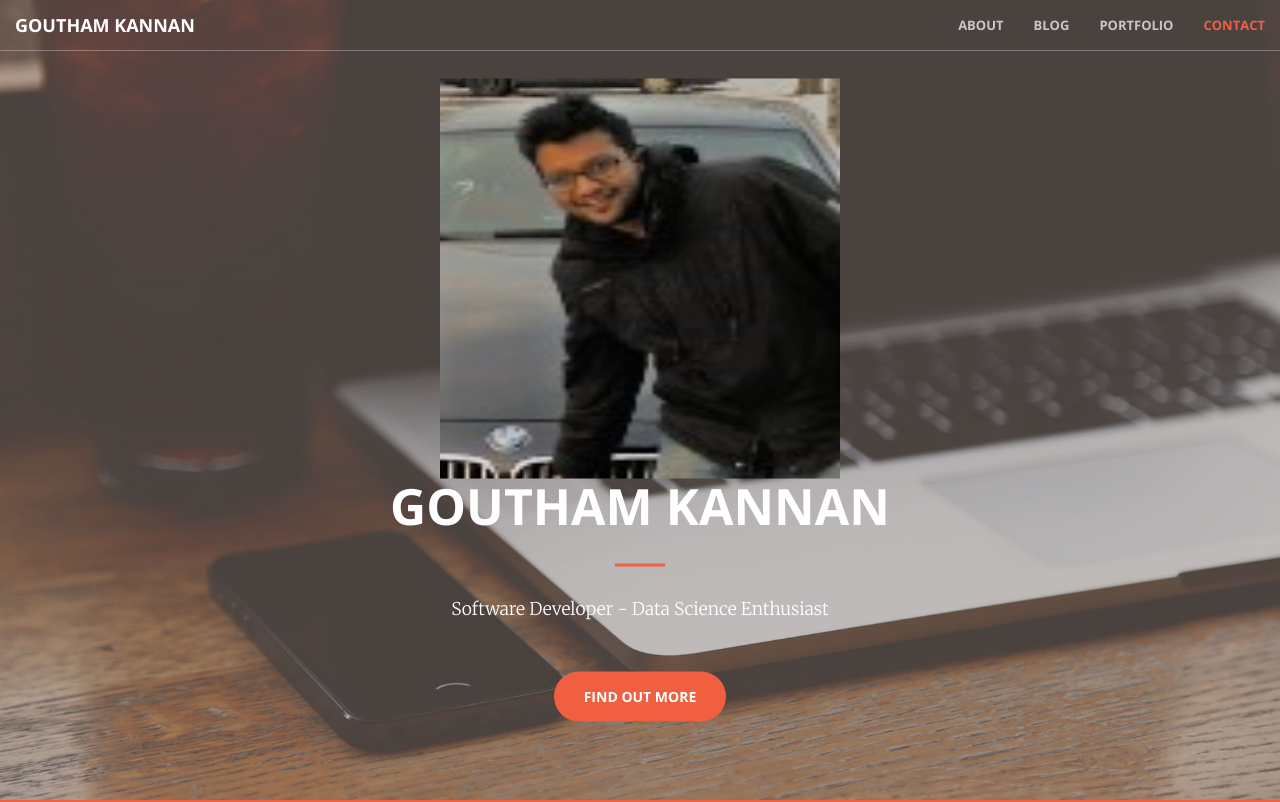
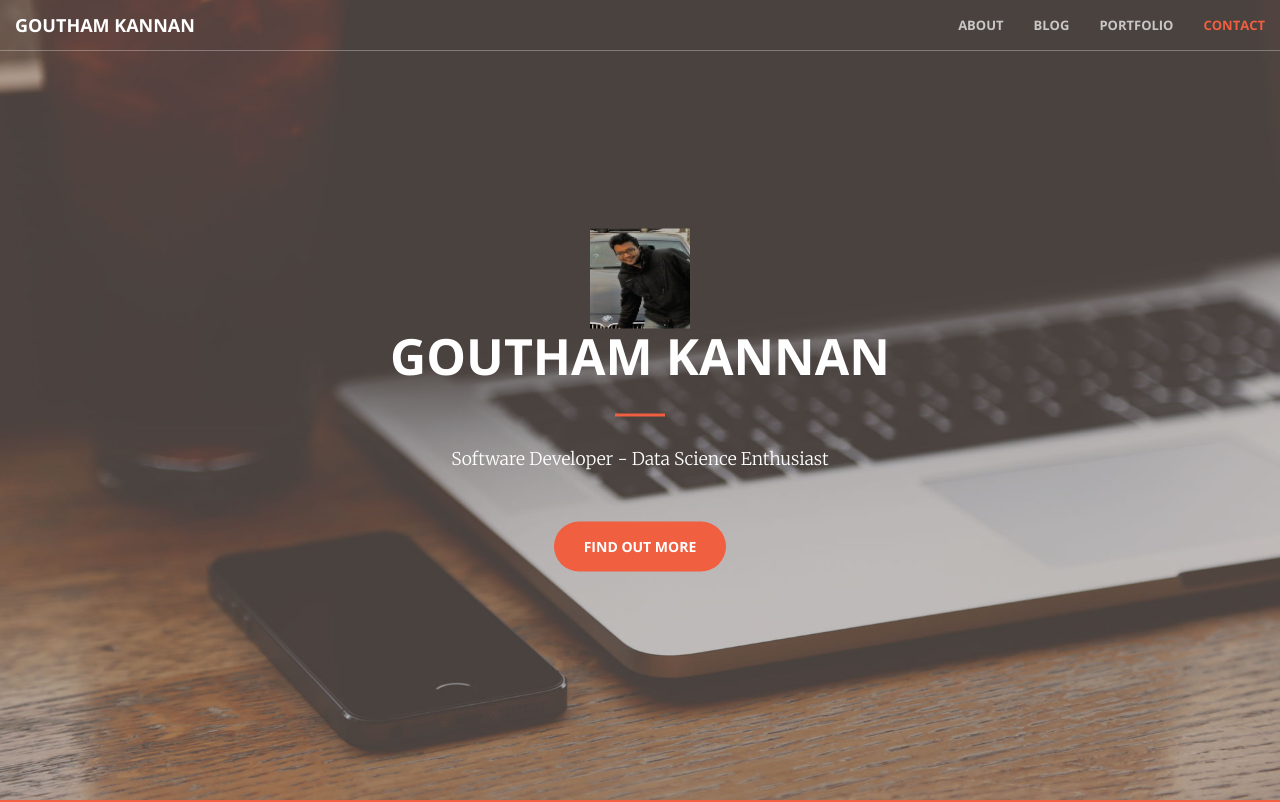
Before and after one commit to goutkannan/gout.kannan.io, a website: page index.html in a window 1280 px wide. Shown: the top 802 px of the page. Drawn offline with nearby package versions, Linux system fonts and the light colour scheme.

Commit message:
Update index.html

```diff
--- a/index.html
+++ b/index.html
@@ -83,7 +83,7 @@
     <header>
         <div class="header-content">
             <div class="header-content-inner">
-                <img src="img/IMG_me.jpg" width="400" height="400" alt=" Can't find"/>
+                <img src="img/IMG_me.jpg" width="100" height="100"  alt=" Can't find"/>
                 <h1 id="homeHeading">Goutham Kannan</h1>
                 <hr>
                 <span class="skills">Software Developer - Data Science Enthusiast</p>
```
